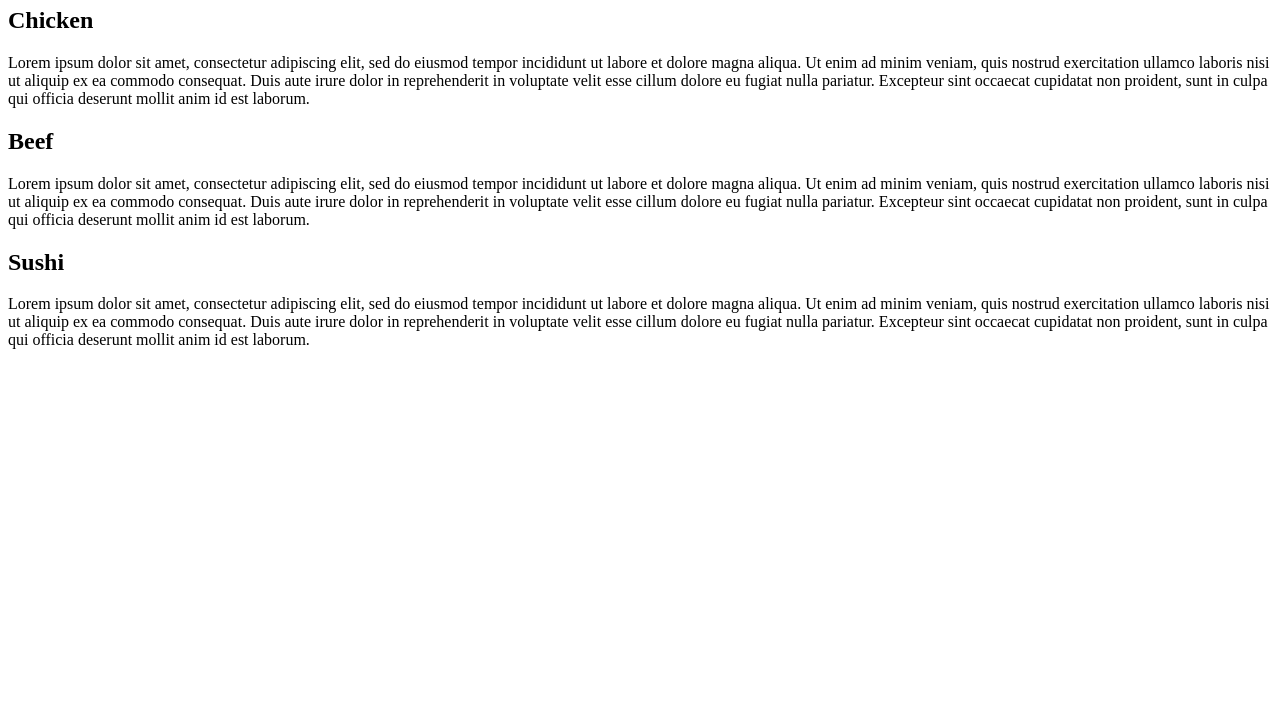
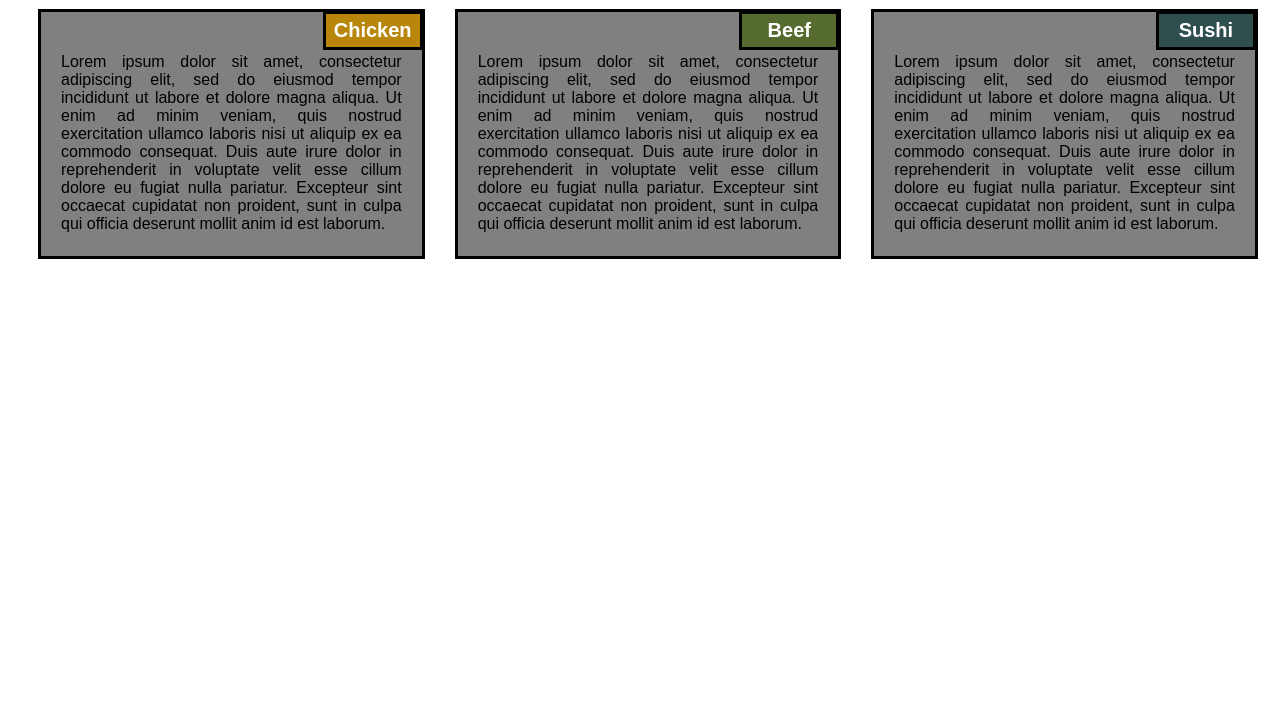
Before and after one commit to srirambv/mod2_solution, a plain HTML site: page index.html in a window 1280 px wide. Shown: the part 73-800 px from the top of the page. Drawn offline with Linux system fonts and the light colour scheme.

Commit message:
Updated HTML5 CSS path

```diff
--- a/index.html
+++ b/index.html
@@ -5,7 +5,7 @@
     <title>Assignment Solution for Module 2 </title>
     <meta charset="utf-8">
     <meta name="viewport" content="width=device-width, initial-scale=1">
-    <link rel="stylesheet" type="text/css" href="css/stylesheet.cssstylesheet.css"> </head>
+    <link rel="stylesheet" type="text/css" href="css/stylesheet.css"> </head>
 
 <body>
     <h1>Our Menu</h1>
```
